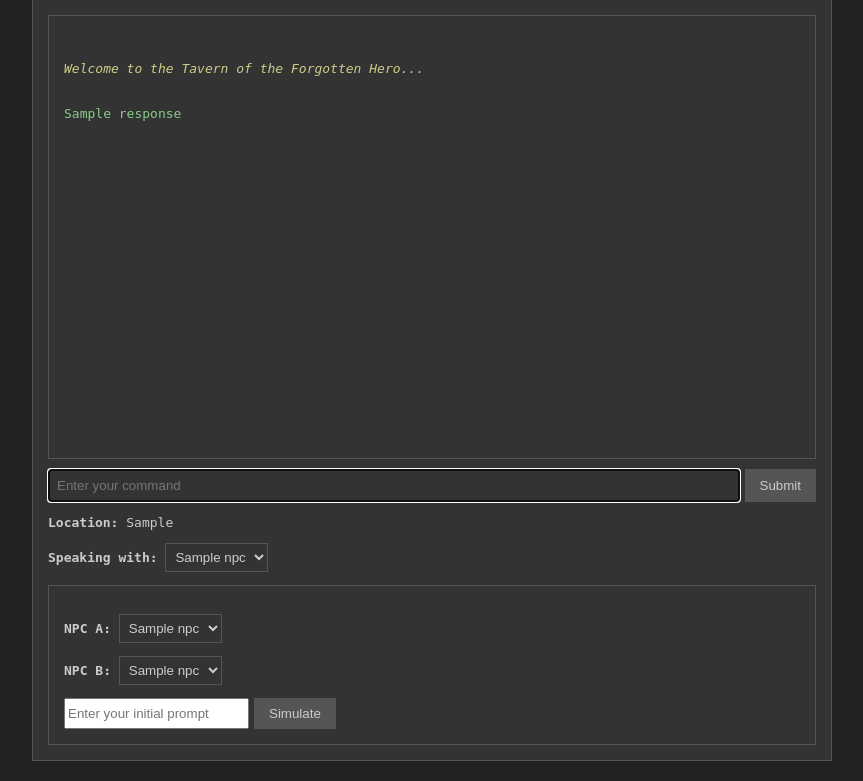
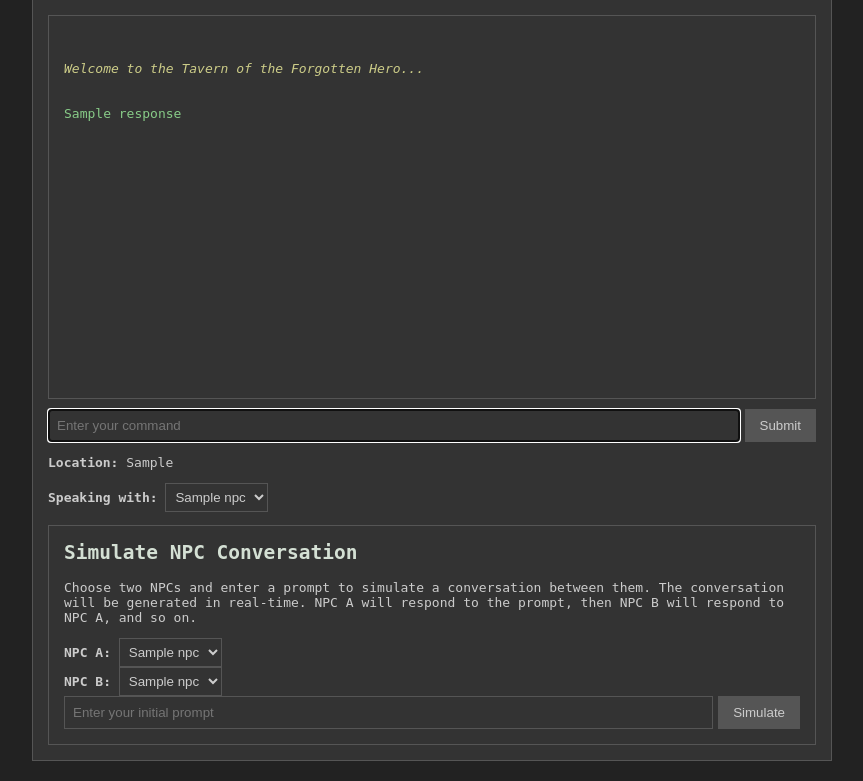
Before and after one commit to HamishHill-WK/LLMNPCProject, a Flask app: template webapp/templates/game.html in a window 1280 px wide. Shown: the part 66-847 px from the top of the page, without its empty margins (208-1071 px from the left). Run offline with Flask 3, Linux system fonts and the light colour scheme; the template is opened without the code that fills it: most values are stand-ins (such as "Sample title", 1, 10 or a date in 2020); parts of the project's set-up code (start-up, migrations or seed data) failed here and were passed over.

Commit message:
Enhance NPC simulation: add simulation state to game response, improve prompt structure, and update HTML for NPC selection and conversation simulation

```diff
--- a/webapp/app.py
+++ b/webapp/app.py
@@ -38,7 +38,7 @@ def game():
         player_input = request.form.get('player_input', '')
         response = f"You said: {player_input}"
 
-    return render_template('game.html', response=response, game_state=game_state)
+    return render_template('game.html', response=response, game_state=game_state, simulation_state=simulation_state)
 
 @app.route('/api/change_npc', methods=['POST'])
 def change_npc():
@@ -68,6 +68,9 @@ def change_simulation_npc():
         npc_id = data['npc_id']
 
         simulation_state[f"npc_{data['target_id']}"] = npc_id
+
+        print(f"app sim npca: {simulation_state['npc_A']}")
+        print(f"app sim npcb: {simulation_state['npc_B']}")
 
         return jsonify({
             "game_state": game_state
--- a/webapp/static/css/style.css
+++ b/webapp/static/css/style.css
@@ -25,8 +25,14 @@ body {
 }
 #input-form-npc {
     display: flex;
-    margin-top: 10px;
 }
+#simulation-input{
+    flex-grow: 1;
+    background-color: #333;
+    border: 1px solid #555;
+    padding: 8px;
+    color: #ccc;}
+
 #player-input {
     flex-grow: 1;
     background-color: #333;
@@ -44,6 +50,10 @@ body {
     background-color: #333;
     border: 1px solid #555;
     padding: 15px;
+}
+#simulation-title{
+    color: #d4e0d4;
+    margin-top: 0;
 }
 #npc-dropdown-A{
     background-color: #333;
--- a/webapp/templates/game.html
+++ b/webapp/templates/game.html
@@ -28,26 +28,34 @@
             </p>
         </div>
         <div id = "npc-simulation">
-            <p>
+            <div id="simulation-title-section">
+                <h2 id="simulation-title">Simulate NPC Conversation</h2>
+                <p> Choose two NPCs and enter a prompt to simulate a conversation between them. The conversation will be generated in real-time.
+                    NPC A will respond to the prompt, then NPC B will respond to NPC A, and so on.
+                </p>
+            </div>
+            <div id="simulation-options">
+                <div id="simulation-dropdown-container">
                     <strong>NPC A:</strong>
                     <select id="npc-dropdown-A" style="background-color: #333; color: #ccc; border: 1px solid #555; padding: 5px;" onchange="changeSimNPC(this.value, 'A')">
                         {% for npc in game_state.all_characters %}
-                        <option value="{{ npc }}" {% if npc == game_state.current_npc %}selected{% endif %}>{{ npc }}</option>
+                            <option value="{{ npc }}" {% if npc == simulation_state.npc_A  %}selected{% endif %}>{{ npc }}</option>
                         {% endfor %}
                     </select>
-            </p>
-            <p>
+                </div>
+                <div id="simulation-dropdown-container-B">
                     <strong>NPC B:</strong>
                     <select id="npc-dropdown-B" style="background-color: #333; color: #ccc; border: 1px solid #555; padding: 5px;" onchange="changeSimNPC(this.value, 'B')">
                         {% for npc in game_state.all_characters %}
-                        <option value="{{ npc }}" {% if npc == game_state.current_npc %}selected{% endif %}>{{ npc }}</option>
+                            <option value="{{ npc }}" {% if npc == simulation_state.npc_B  %}selected{% endif %}>{{ npc }}</option>
                         {% endfor %}
                     </select>
-            </p>
+                </div>
                 <form id="input-form-npc">
                     <input type="text" id="simulation-input" placeholder="Enter your initial prompt" autocomplete="off">
                     <button type="submit">Simulate</button>
                 </form>
+            </div>
         </div>
     </div>
 
```
Also changed, not shown: webapp/prompt_engine.py (+25 -29 lines). Lines whose indentation alone changed are shown as unchanged.
